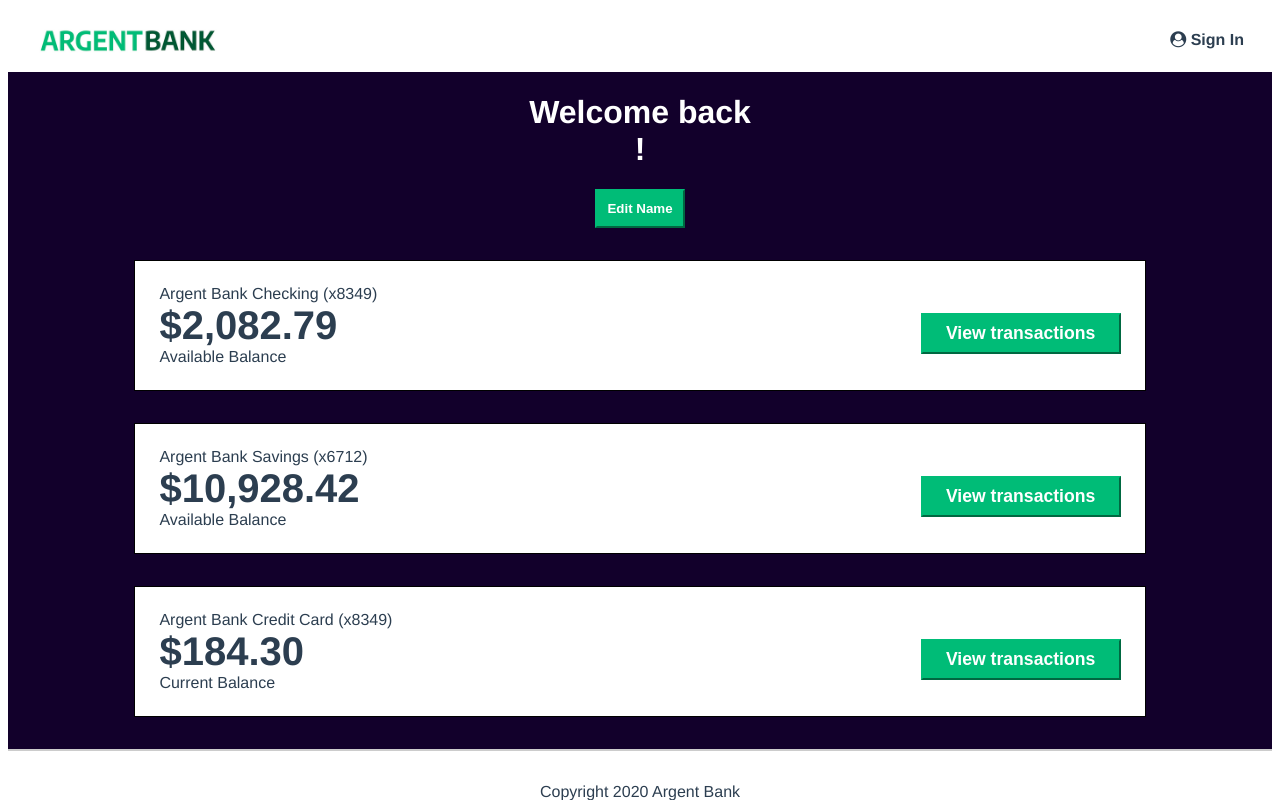
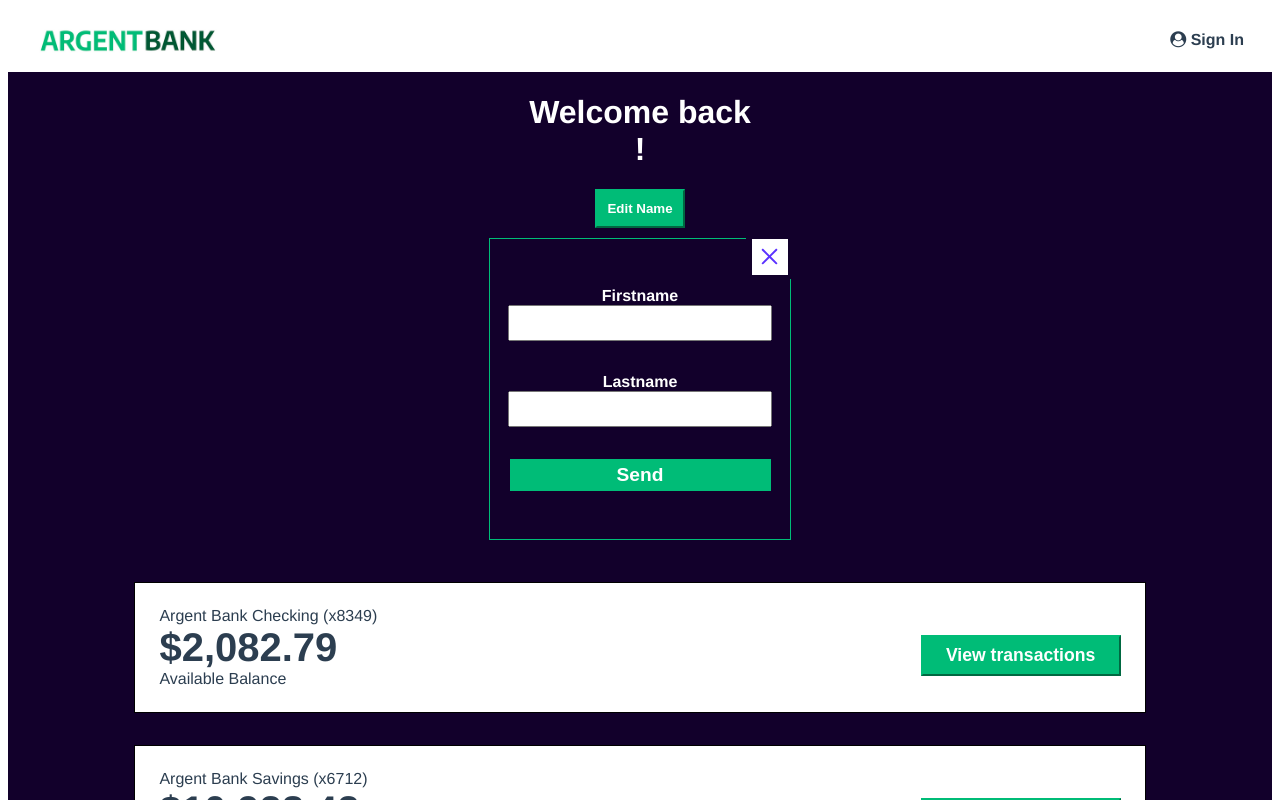
Before and after one commit to maxlearns2code/ArgentBank, a React (Vite) app in the folder frontend/: page /user in a window 1280 px wide. Both pictures are taken after a click on the button "Edit Name". Shown: the top 800 px of the page. Built offline with nearby package versions, Linux system fonts and the light colour scheme; no server answers.

Commit message:
add modal to edit information about the user

```diff
--- /dev/null
+++ b/frontend/src/components/Icon.jsx
@@ -0,0 +1,38 @@
+/* istanbul ignore file */
+import PropTypes from "prop-types";
+
+const Icon = ({ name }) => {
+  let icon;
+  switch (name) {
+    case "close":
+      icon = (
+        <>
+          <rect width="36" height="36" fill="white" />
+          <path
+            d="M18.8911 17.5175L25.0208 11.3975C25.204 11.2143 25.3069 10.9658 25.3069 10.7067C25.3069 10.4476 25.204 10.1991 25.0208 10.0159C24.8376 9.83267 24.5891 9.72974 24.33 9.72974C24.0709 9.72974 23.8224 9.83267 23.6392 10.0159L17.5192 16.1456L11.3992 10.0159C11.2159 9.83267 10.9675 9.72974 10.7084 9.72974C10.4492 9.72974 10.2008 9.83267 10.0175 10.0159C9.83433 10.1991 9.7314 10.4476 9.7314 10.7067C9.7314 10.9658 9.83433 11.2143 10.0175 11.3975L16.1473 17.5175L10.0175 23.6375C9.92634 23.728 9.85396 23.8356 9.80456 23.9541C9.75517 24.0727 9.72974 24.1999 9.72974 24.3283C9.72974 24.4568 9.75517 24.5839 9.80456 24.7025C9.85396 24.8211 9.92634 24.9287 10.0175 25.0191C10.108 25.1103 10.2156 25.1827 10.3342 25.2321C10.4527 25.2815 10.5799 25.3069 10.7084 25.3069C10.8368 25.3069 10.964 25.2815 11.0825 25.2321C11.2011 25.1827 11.3087 25.1103 11.3992 25.0191L17.5192 18.8894L23.6392 25.0191C23.7296 25.1103 23.8372 25.1827 23.9558 25.2321C24.0744 25.2815 24.2015 25.3069 24.33 25.3069C24.4584 25.3069 24.5856 25.2815 24.7042 25.2321C24.8227 25.1827 24.9303 25.1103 25.0208 25.0191C25.112 24.9287 25.1844 24.8211 25.2338 24.7025C25.2832 24.5839 25.3086 24.4568 25.3086 24.3283C25.3086 24.1999 25.2832 24.0727 25.2338 23.9541C25.1844 23.8356 25.112 23.728 25.0208 23.6375L18.8911 17.5175Z"
+            fill="#5B32FF"
+          />
+        </>
+      );
+      break;
+    default:
+      icon = null;
+  }
+  return (
+    <svg
+      width="36"
+      height="36"
+      viewBox="0 0 36 36"
+      fill="none"
+      xmlns="http://www.w3.org/2000/svg"
+    >
+      {icon}
+    </svg>
+  );
+};
+
+Icon.propTypes = {
+  name: PropTypes.string.isRequired,
+};
+
+export default Icon;
--- /dev/null
+++ b/frontend/src/components/Modal.jsx
@@ -0,0 +1,60 @@
+const Modal = () => {
+  const handleSubmit = async (e) => {
+    e.preventDefault();
+    redirection();
+  };
+
+  // add function redirection by API
+  async function redirection() {
+    let emailValue = document.getElementById("username").value;
+    let passwordValue = document.getElementById("password").value;
+
+    // add fetch API to validate authentification
+    const response = await fetch("http://localhost:3001/api/v1/user/login", {
+      method: "POST",
+      headers: { "Content-Type": "application/json" },
+      body: JSON.stringify({
+        email: emailValue,
+        password: passwordValue,
+      }),
+    });
+
+    if (response.ok) {
+      //save token
+      const result = await response.json();
+      console.log(result.body.token);
+      sessionStorage.setItem("authToken", result.body.token);
+      //redirection
+      window.location = "/user";
+    } else {
+      //alert
+      const alert = document.querySelector(".alert");
+      alert.style.display = null;
+      const alertBtn = document.querySelector(".alert__btn");
+      console.log(alertBtn);
+      alertBtn.addEventListener("click", (event) => {
+        event.preventDefault();
+        window.location = "/signin";
+      });
+    }
+  }
+  return (
+    <>
+      <form className="modal" onSubmit={handleSubmit}>
+        <div className="modal__wrapper">
+          <label htmlFor="firstname">Firstname</label>
+          <input type="text" id="firstname" />
+        </div>
+        <div className="modal__wrapper">
+          <label htmlFor="lastname">Lastname</label>
+          <input type="text" id="lastname" />
+        </div>
+        <button className="modal__btn" type="submit">
+          Send
+        </button>
+      </form>
+    </>
+  );
+};
+
+export default Modal;
--- a/frontend/src/main.scss
+++ b/frontend/src/main.scss
@@ -7,6 +7,7 @@
 @import "/src/sass/components/button";
 @import "/src/sass/components/feature";
 @import "/src/sass/components/form";
+@import "/src/sass/components/modal";
 
 @import "/src/sass/layout/menu";
 @import "/src/sass/layout/footer";
--- a/frontend/src/pages/User.jsx
+++ b/frontend/src/pages/User.jsx
@@ -1,6 +1,8 @@
-import { useEffect } from "react";
+import { useEffect, useState } from "react";
 import { useDispatch, useSelector } from "react-redux";
+import Modal from "../components/Modal";
 import Account from "/src/components/Account";
+import Icon from "/src/components/Icon";
 import { login } from "/src/redux/features/authSlice";
 
 const User = () => {
@@ -19,14 +21,23 @@
       .then((data) => {
         dispatch(login(data.body));
       });
-      if (!sessionStorage.getItem("authToken")) {
-        window.location = "/signin";
-      }
+    if (!sessionStorage.getItem("authToken")) {
+      window.location = "/signin";
+    }
   };
 
   useEffect(() => {
     fetchProfile();
   }, [user]);
+
+  const [isOpen, setIsOpen] = useState(false);
+
+  const openModal = () => {
+    setIsOpen(true);
+  };
+  const closeModal = () => {
+    setIsOpen(false);
+  };
 
   return (
     <main className="main bg-dark">
@@ -34,9 +45,19 @@
         <h1>
           Welcome back
           <br />
-          {user && user.firstName}  {user && user.lastName}!
+          {user && user.firstName} {user && user.lastName}!
         </h1>
-        <button className="edit-button">Edit Name</button>
+        <button className="edit-button" onClick={openModal}>
+          Edit Name
+        </button>
+        {isOpen && (
+          <div className="modal__container">
+            <Modal />
+            <button className="close-btn" onClick={closeModal}>
+              <Icon name="close" />
+            </button>
+          </div>
+        )}
       </div>
       <h2 className="sr-only">Accounts</h2>
       <Account
--- /dev/null
+++ b/frontend/src/sass/components/_modal.scss
@@ -0,0 +1,47 @@
+.modal__container {
+  display: flex;
+  flex-direction: row;
+  justify-content: center;
+}
+.modal {
+  display: flex;
+  flex-direction: column;
+  justify-content: center;
+  align-items: center;
+  width: 300px;
+  height: 300px;
+  margin: 10px;
+  border: 1px solid #00bc77;
+  &__wrapper {
+    display: flex;
+    flex-direction: column;
+    justify-content: center;
+    align-items: center;
+    margin: 1rem;
+    label {
+      font-weight: bold;
+    }
+    input {
+      width: 250px;
+      padding: 5px;
+      font-size: 1.2rem;
+    }
+  }
+  &__btn {
+    border: none;
+    background-color: #00bc77;
+    color: #fff;
+    font-weight: bold;
+    margin: 16px;
+    padding: 5px;
+    font-size: 1.2rem;
+    width: 261px;
+  }
+}
+.close-btn {
+  position: absolute;
+  margin: 10px 0 0 260px;
+  background-color: #12002b;
+  border: none;
+  cursor: pointer;
+}
```
Also changed, not shown: frontend/src/sass/pages/_user.scss (line endings or trailing spaces).
